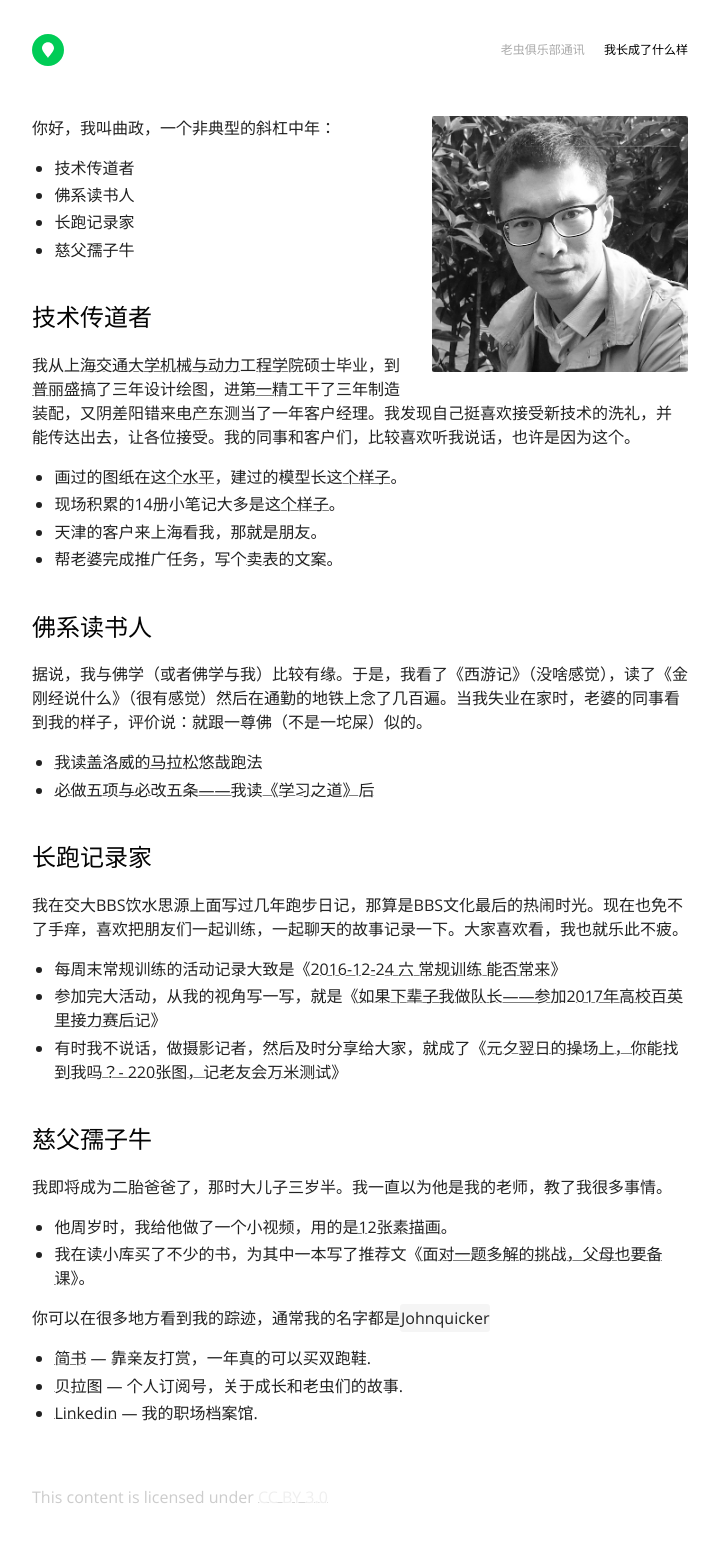
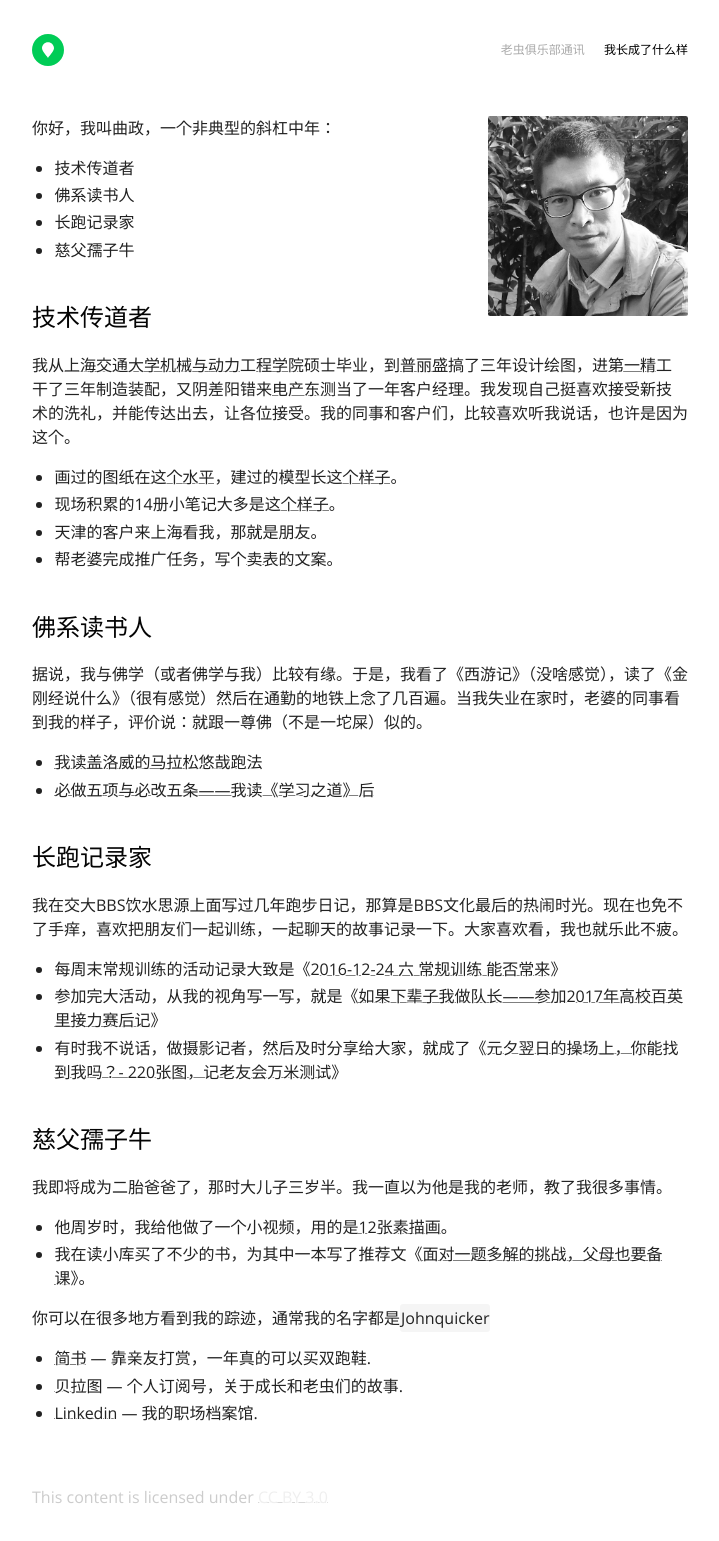
Before and after one commit to John-Qu/John-Qu.github.io, a Jekyll site: the page built from about/index.md, in a window 1280 px wide. Shown: the whole page, without its empty margins (280-999 px from the left). Built offline with Jekyll 4.4.1, drawn with Linux system fonts in a browser that asks for light colours.

Commit message:
edit photo size

```diff
--- a/about/index.md
+++ b/about/index.md
@@ -4,7 +4,7 @@ title: About
 ---
 
 <!-- <img src="John.jpeg" class="profile-picture" width="128" align="right"> -->
-<img src="A Father from a boy s cam.jpg" class="profile-picture" width="256" align="right">
+<img src="A Father from a boy s cam.jpg" class="profile-picture" width="200" align="right">
 
 你好，我叫曲政，一个非典型的斜杠中年：
 
@@ -40,7 +40,7 @@ title: About
 
 我即将成为二胎爸爸了，那时大儿子三岁半。我一直以为他是我的老师，教了我很多事情。
 
-* 他周岁时，我给他做了一个小视频，用的是[12张素描画](https://ws4.sinaimg.cn/large/006tKfTcgy1fpuut579rmg30zk0zknpq.gif)。
+* 他周岁时，我给他做了一个小视频，用的是[12张素描画](https://ws2.sinaimg.cn/large/006tKfTcgy1fpuv8nj0qng30zk0zkb2k.gif)。
 * 我在读小库买了不少的书，为其中一本写了推荐文《[面对一题多解的挑战，父母也要备课](https://www.jianshu.com/p/34ebb3229f6c)》。
 
 <!-- You can find me on a variety of world–wild–interweb sites where my username is usually `John Qu` -->
```
